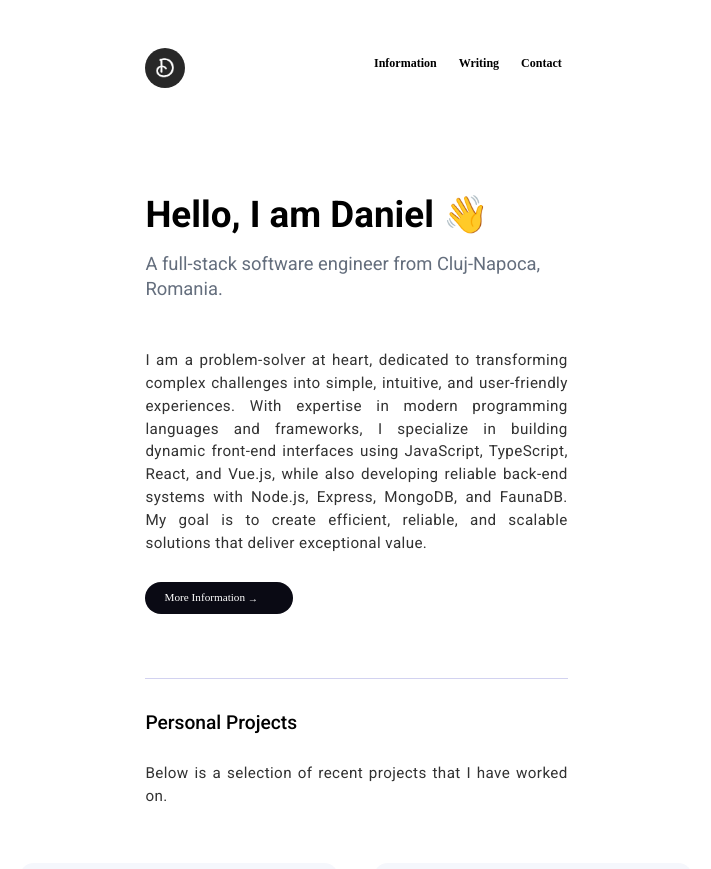
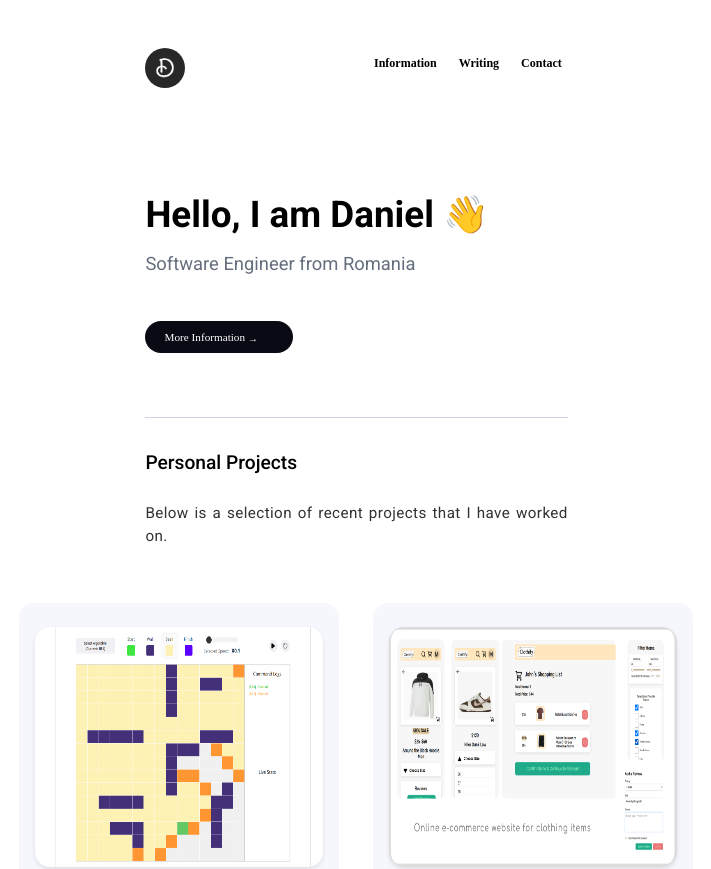
Before and after one commit to DanielT-Dev/Portfolio, a React (Vite) app in the folder portfolio/: page / in a window 1280 px wide. Shown: the top 869 px of the page, without its empty margins (277-988 px from the left). Built offline with nearby package versions, Linux system fonts and the light colour scheme; a web font is replaced by a local one.

Commit message:
Small update

```diff
--- a/portfolio/src/components/Contests.jsx
+++ b/portfolio/src/components/Contests.jsx
@@ -12,8 +12,8 @@ const Contests = () => {
         },
         {
             name: "💻 \u00A0 \" Olympiad of the Society for Excellence and Performance in Informatics \"",
-            date: "📅 \u00A0 2023, Romania, local",
-            result: "🏆 \u00A0 3rd place",
+            date: "📅 \u00A0 2022-2023, Romania, local",
+            result: "🏆 \u00A0 2nd and 3rd places",
             image: "/OSEPI1.png",
         },
         {
--- a/portfolio/src/components/Landing.jsx
+++ b/portfolio/src/components/Landing.jsx
@@ -12,11 +12,8 @@ const Landing = () => {
             Hello, I am Daniel 👋
         </h1>
         <h2>
-          A full-stack software engineer from Cluj-Napoca, Romania.
+          Software Engineer from Romania
         </h2>
-        <p>
-        I am a problem-solver at heart, dedicated to transforming complex challenges into simple, intuitive, and user-friendly experiences. With expertise in modern programming languages and frameworks, I specialize in building dynamic front-end interfaces using JavaScript, TypeScript, React, and Vue.js, while also developing reliable back-end systems with Node.js, Express, MongoDB, and FaunaDB. My goal is to create efficient, reliable, and scalable solutions that deliver exceptional value.
-        </p>
 
         <MoreButton content="More Information"/>
 
```
